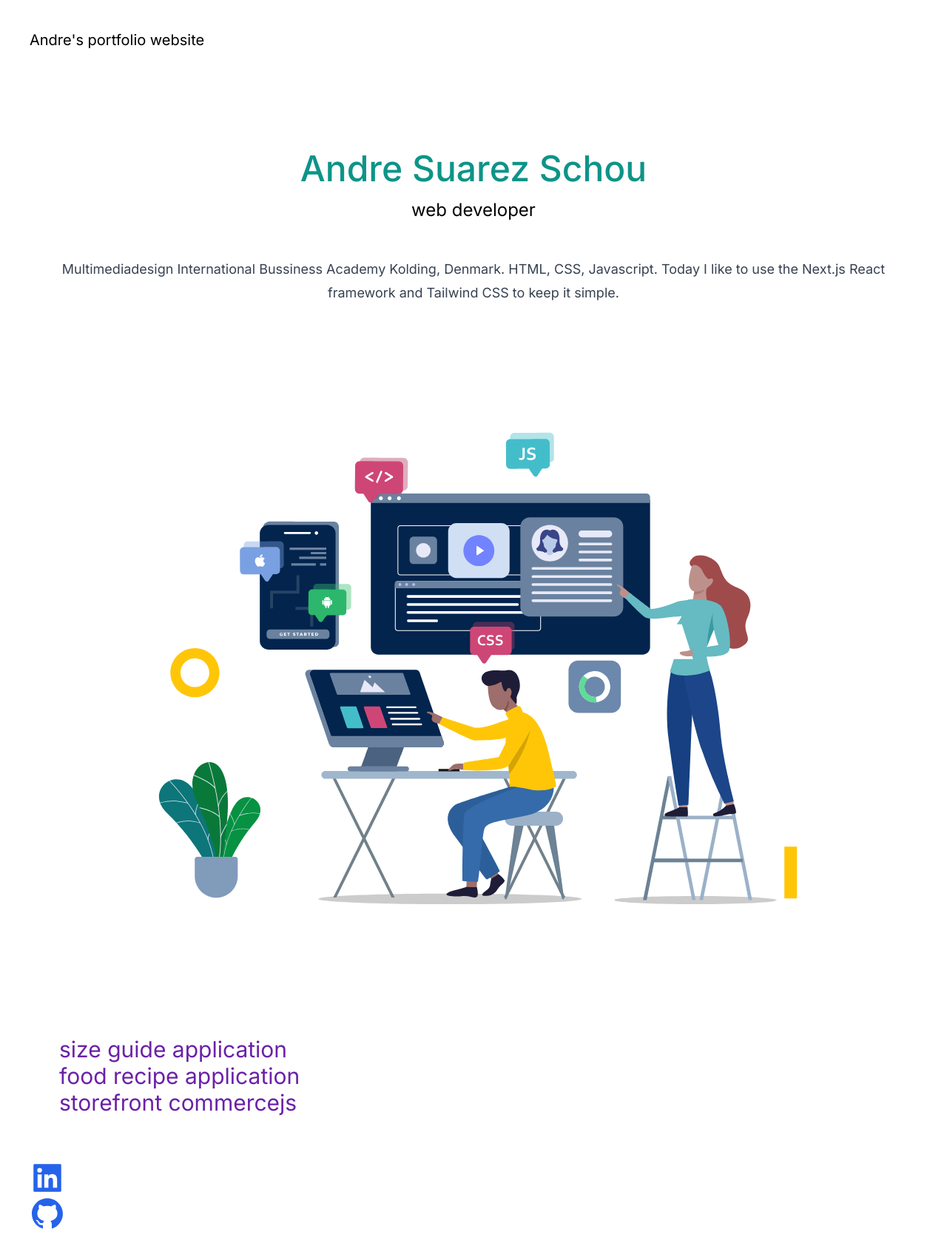
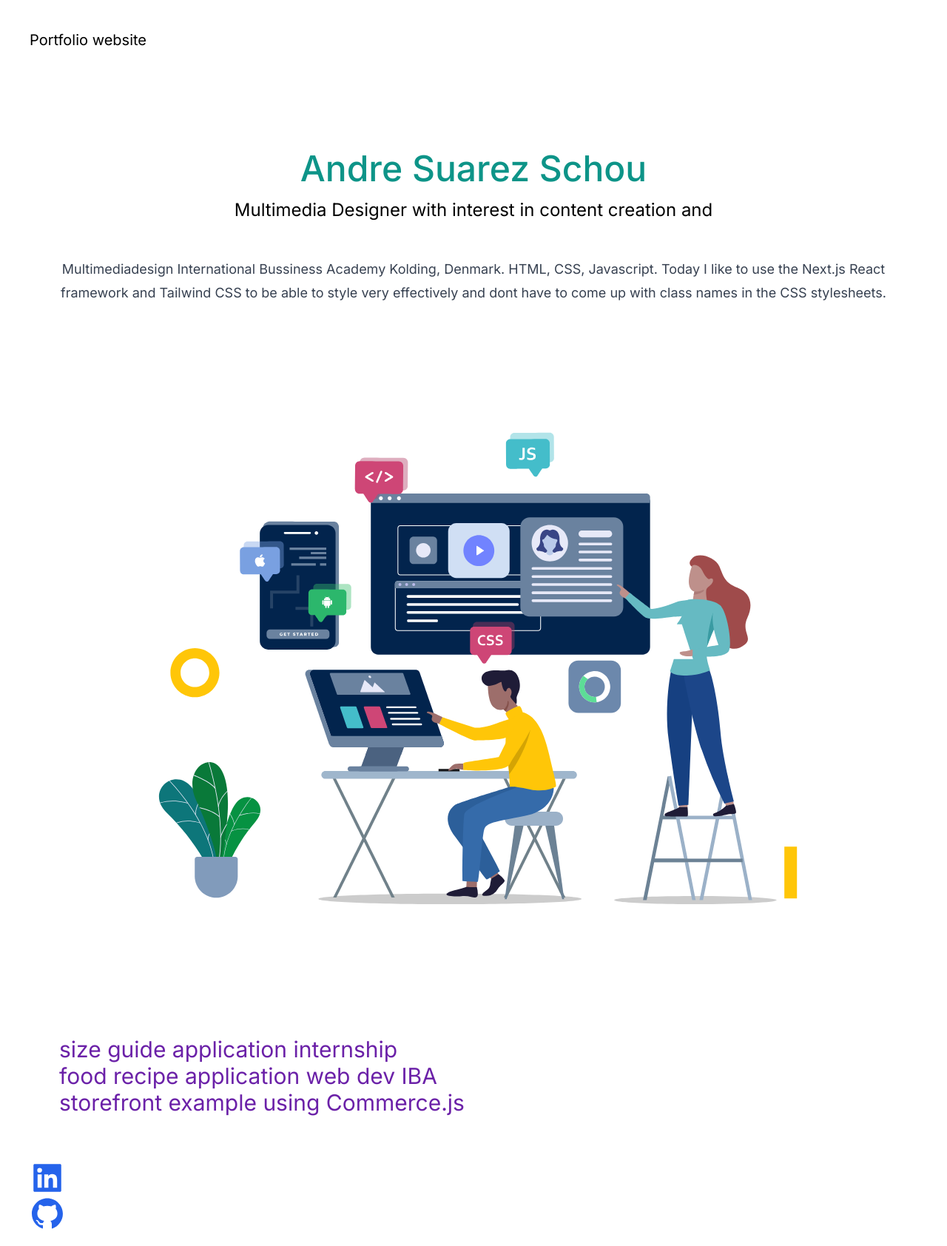
Before and after one commit to andresuarezschou/my-website-project, a Next.js app: page / in a window 1280 px wide. Shown: the whole page at 74% size. Built offline with nearby package versions, Linux system fonts and the light colour scheme.

Commit message:
Update page.tsx
text changes

```diff
--- a/app/page.tsx
+++ b/app/page.tsx
@@ -10,16 +10,16 @@ export default function Home() {
     <main className="bg-white px-10">
       <section className="min-h-screen">
         <nav className="py-10 mb-12 flex justify-between">
-          <h1 className="text-xl">Andre's portfolio website</h1>
+          <h1 className="text-xl">Portfolio website</h1>
         </nav>
         <div className="text-center p-10">
           <h2 className="text-5xl py-2 text-teal-600 font-medium">Andre Suarez Schou</h2>
-          <h3 className="text-2xl py-2">web developer</h3>
+          <h3 className="text-2xl py-2">Multimedia Designer with interest in content creation and </h3>
           <p className="text-lg py-10 leading-8 text-gray-700">
 
             Multimediadesign International Bussiness Academy Kolding, Denmark.
             HTML, CSS, Javascript.
-            Today I like to use the Next.js React framework and Tailwind CSS to keep it simple.
+            Today I like to use the Next.js React framework and Tailwind CSS to be able to style very effectively and dont have to come up with class names in the CSS stylesheets.
 
           </p>
           <div className="flex justify-center">
@@ -27,9 +27,9 @@ export default function Home() {
           </div>
         </div>
         <div className="text-3xl flex-col flex justify-center text-purple-800 p-10">
-          <a href="https://musical-twilight-75b4a5.netlify.app/">size guide application</a>
-          <a href="https://reliable-tulumba-787b60.netlify.app">food recipe application</a>
-          <a href="https://glittering-faloodeh-0f2668.netlify.app/">storefront commercejs</a>
+          <a href="https://musical-twilight-75b4a5.netlify.app/"> size guide application internship </a>
+          <a href="https://reliable-tulumba-787b60.netlify.app"> food recipe application web dev IBA </a>
+          <a href="https://glittering-faloodeh-0f2668.netlify.app/"> storefront example using Commerce.js </a>
         </div>
         <div className="text-5xl flex-col flex justify-center py-5 text-blue-600">
           <a href="https://www.linkedin.com/in/andre-suarez-schou/"><AiFillLinkedin /></a>
```
